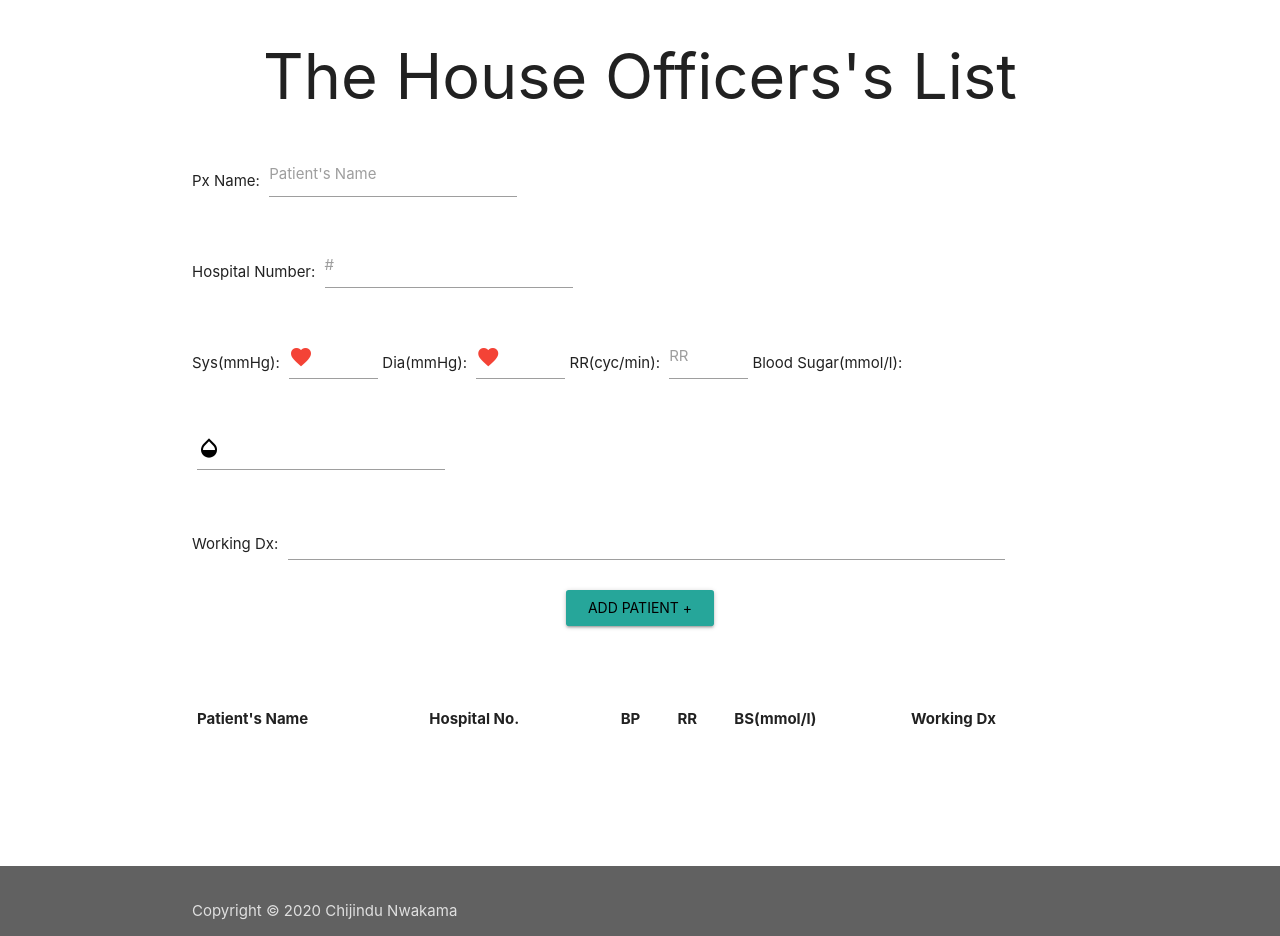
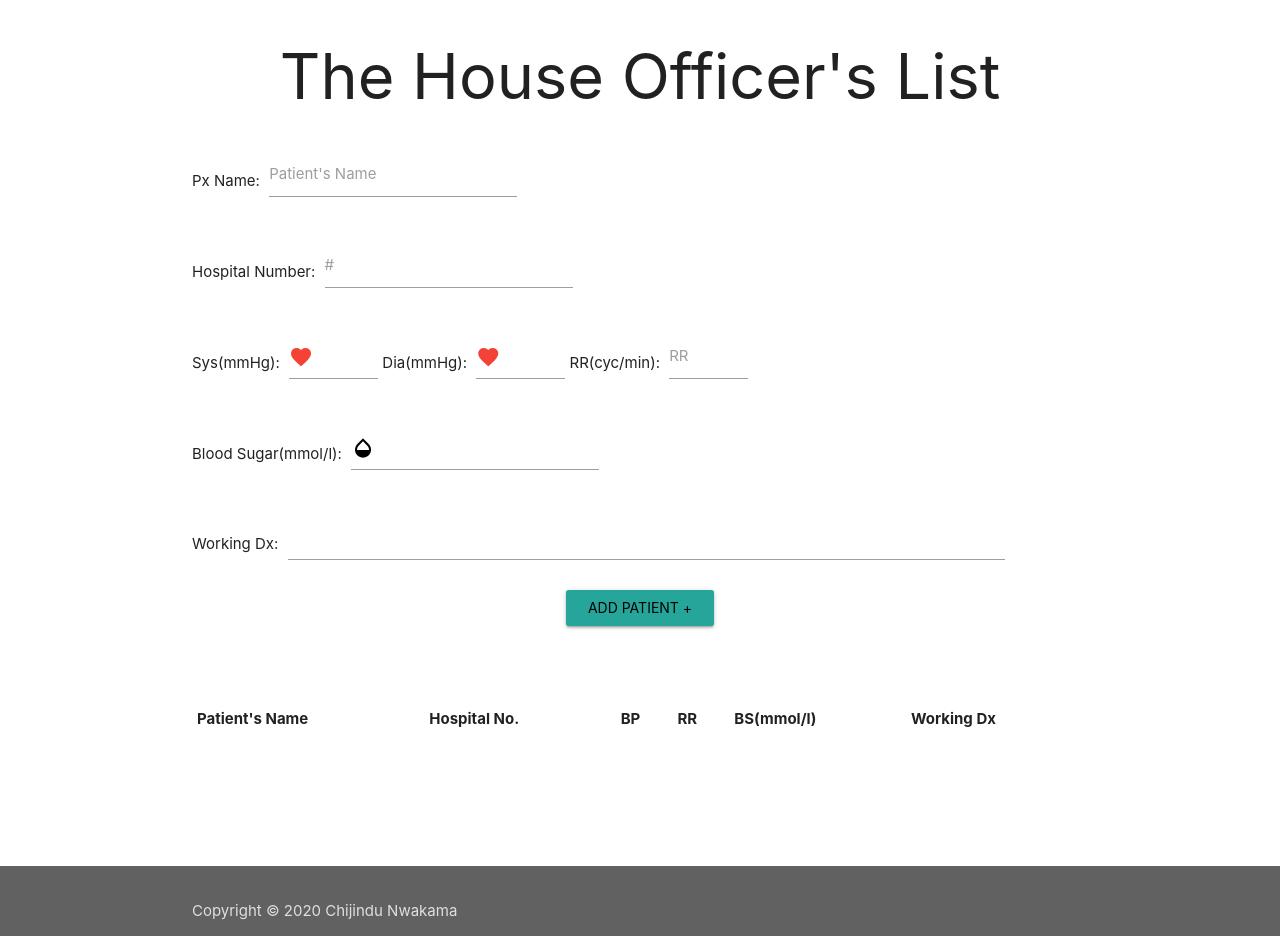
Before and after one commit to Cnwak/the-ho-list, a plain HTML site: page index.html in a window 1280 px wide. Drawn offline with Linux system fonts and the light colour scheme.

Commit message:
fixed input line arrangement and typos

```diff
--- a/index.html
+++ b/index.html
@@ -29,7 +29,7 @@
   <body>
     <div class="container">
       <div>
-        <h1 class="center-align">The House Officers's List</h1>
+        <h1 class="center-align">The House Officer's List</h1>
       </div>
       <form>
         Px Name:
@@ -64,6 +64,8 @@
             <label for="rr">RR</label>
             <input type="number" min="1" max="90" name="rr" id="rr" />
           </div>
+        </div>
+        <div>
           Blood Sugar(mmol/l):
           <div class="input-field inline">
             <label for="blood-sugar"
@@ -79,7 +81,6 @@
             />
           </div>
         </div>
-
         Working Dx:
         <div class="input-field inline">
           <textarea
```
